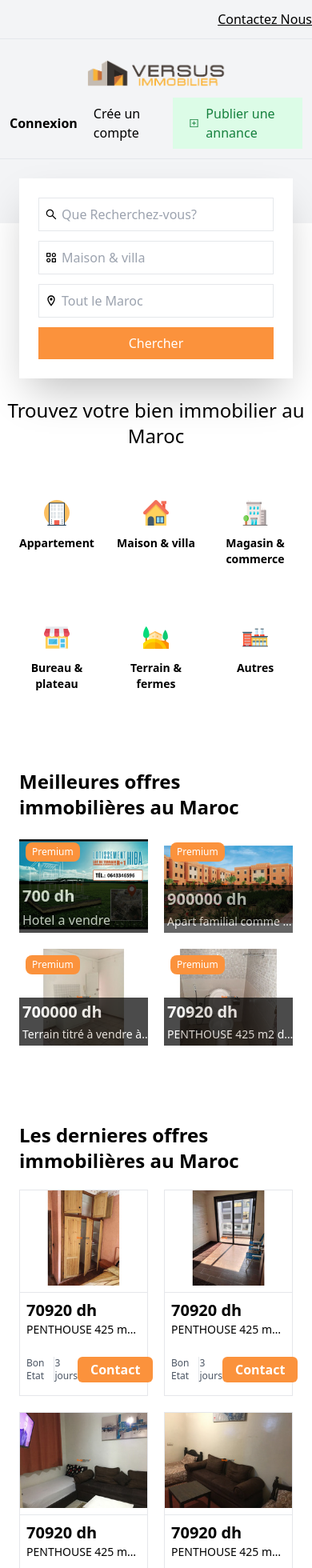
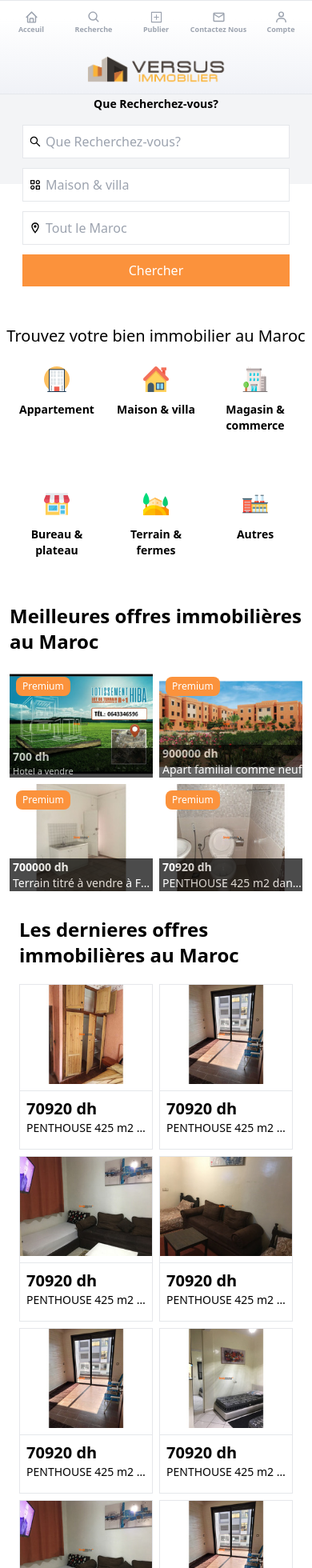
Before and after one commit to oussamataali97/immobilier, a React (Create React App) app: page / in a window 390 px wide. Shown: the top 1960 px of the page at 80% size. Built offline with nearby package versions, Linux system fonts and the light colour scheme.

Commit message:
make header responsive

```diff
--- a/src/components/Categories.js
+++ b/src/components/Categories.js
@@ -18,8 +18,8 @@ const Categories = () => {
 
   return (
     <div className='max-w-5xl mx-auto pt-6'>
-      <p className='text-center font-normal text-2xl'>Trouvez votre bien immobilier au Maroc</p>
-      <div className="flex flex-wrap justify-center text-center gap-6 py-10">
+      <p className='text-center font-normal text-xl md:text-2xl'>Trouvez votre bien immobilier au Maroc</p>
+      <div className="flex flex-wrap justify-center text-center gap-6 py-0 md:py-10">
         <div className="flex boxsw flex-col items-center hover:shadow-2xl hover:bg-gray-100 rounded-md text-sm w-[100px] py-6  ">
           <img src={pic1} alt="" className='w-8' />
           <p className="mt-3 font-semibold  ">Appartement</p>
--- a/src/components/Header.js
+++ b/src/components/Header.js
@@ -2,15 +2,17 @@ import React from 'react'
 import logo from './../assets/logo.png'
 import {AiOutlinePlusSquare} from 'react-icons/ai'
 import { Link } from 'react-router-dom'
+import { BiHome, BiPlus, BiSearch, BiSolidPlusSquare, BiUser } from 'react-icons/bi'
+import { MdEmail, MdOutlineEmail } from 'react-icons/md'
 
 const Header = () => {
   return (
     <div className='bg-gray-100  '>
-      <div className="max-w-5xl mx-auto pb-20 relative">
+      <div className="max-w-5xl mx-auto pb-[7rem] md:pb-20 relative">
 
 
-      <p className='text-right py-3 hover:underline cursor-pointer'>Contactez Nous</p>
-      <div className="px-3 flex flex-col md:flex-row justify-between items-center border-y-[1px] py-3">
+      <p className='text-right font-light py-3 hover:underline cursor-pointer hidden md:block'>Contactez Nous</p>
+      <div className="px-3 hidden md:flex flex-col md:flex-row justify-between items-center border-y-[1px] py-3">
         <Link to="/"> <img src={logo} alt="" className=' w-44 py-3 md:py-0'/></Link>
         <ul className='flex items-center space-x-5'>
           <li className='font-bold cursor-pointer hover:text-orange-400'>Connexion</li>
@@ -19,6 +21,24 @@ const Header = () => {
         </ul>
       </div>
 
+      <div className=" heaad  flex md:hidden flex-col md:flex-row justify-between items-center border-y-[1px] ">
+      <ul className='flex w-full '>
+          <li className='py-3 cursor-pointer text-[9px] flex-1 font-bold text-gray-400 hover:text-orange-400 flex flex-col items-center  justify-center'><BiHome size={17}/> Acceuil</li>
+          <li className='py-3 cursor-pointer text-[9px] flex-1 font-bold text-gray-400 hover:text-orange-400 flex flex-col items-center  justify-center'><BiSearch size={17}/> Recherche</li>
+
+          <li className='py-3 cursor-pointer text-[9px] flex-1 font-bold text-gray-400 hover:text-orange-400 flex flex-col items-center  justify-center'><AiOutlinePlusSquare size={17}/> Publier</li>
+
+          <li className='py-3 cursor-pointer text-[9px] flex-1 font-bold text-gray-400 hover:text-orange-400 flex flex-col items-center  justify-center'><MdOutlineEmail size={17}/> Contactez Nous</li>
+
+          <li className='py-3 cursor-pointer text-[9px] flex-1 font-bold text-gray-400 hover:text-orange-400 flex flex-col items-center  justify-center'><BiUser size={17}/> Compte</li>
+
+        </ul>
+
+        <Link to="/"> <img src={logo} alt="" className=' w-44 py-3 md:py-0'/></Link>
+
+      </div>
+
+
       </div>
     </div>
   )
--- a/src/components/LastOfffers.js
+++ b/src/components/LastOfffers.js
@@ -10,9 +10,9 @@ import image3 from '../assets/29532_thumbnail.jpg'
 import image4 from '../assets/29533_thumbnail.jpg'
 const LastOfffers = () => {
   return (
-    <div className='contain px-6 mt-16'>
+    <div className='contain px-6 md:mt-16'>
     <p className='text-2xl font-bold py-5'>Les dernieres offres immobilières au Maroc</p>
-    <div className="grid  md:grid-cols-3 grid-cols-2 lg:grid-cols-4 gap-5">
+    <div className="grid  md:grid-cols-3 grid-cols-2 lg:grid-cols-4 gap-2">
 
     <div className="flex flex-col justify-between border lg:min-w-[250px] ">
       <img src={image1} alt="" />
@@ -20,10 +20,10 @@ const LastOfffers = () => {
         <li className='  text-xl font-bold '>70920 dh</li>
         <li className=' break-words overflow-hidden w-full text-ellipsis whitespace-nowrap text-sm'>PENTHOUSE 425 m2 dans Résidence surveillée</li>
       </ul>
-      <ul className=' p-2 mb-2 flex justify-between items-center'>
+      <ul className=' p-2 mb-2 md:flex justify-between items-center hidden'>
         <li className='border-r-[1px] pr-3 text-gray-600 text-xs'>Bon Etat</li>
         <li className='text-gray-600 text-xs'>3 jours</li>
-        <li className='bg-orange-400 px-4 rounded-md text-white font-semibold  py-1'>Contact</li>
+        <li className='bg-orange-400 md:px-4  rounded-md text-white font-semibold   py-1'>Contact</li>
       </ul>
     </div>
     <div className="flex flex-col justify-between border lg:min-w-[250px] ">
@@ -32,10 +32,10 @@ const LastOfffers = () => {
         <li className='  text-xl font-bold '>70920 dh</li>
         <li className=' break-words overflow-hidden w-full text-ellipsis whitespace-nowrap text-sm'>PENTHOUSE 425 m2 dans Résidence surveillée</li>
       </ul>
-      <ul className=' p-2 mb-2 flex justify-between items-center'>
+      <ul className=' p-2 mb-2 md:flex justify-between items-center hidden'>
         <li className='border-r-[1px] pr-3 text-gray-600 text-xs'>Bon Etat</li>
         <li className='text-gray-600 text-xs'>3 jours</li>
-        <li className='bg-orange-400 px-4 rounded-md text-white font-semibold  py-1'>Contact</li>
+        <li className='bg-orange-400 md:px-4  rounded-md text-white font-semibold   py-1'>Contact</li>
       </ul>
     </div>    <div className="flex flex-col justify-between border lg:min-w-[250px] ">
       <img src={image3} alt="" />
@@ -43,10 +43,10 @@ const LastOfffers = () => {
         <li className='  text-xl font-bold '>70920 dh</li>
         <li className=' break-words overflow-hidden w-full text-ellipsis whitespace-nowrap text-sm'>PENTHOUSE 425 m2 dans Résidence surveillée</li>
       </ul>
-      <ul className=' p-2 mb-2 flex justify-between items-center'>
+      <ul className=' p-2 mb-2 md:flex justify-between items-center hidden'>
         <li className='border-r-[1px] pr-3 text-gray-600 text-xs'>Bon Etat</li>
         <li className='text-gray-600 text-xs'>3 jours</li>
-        <li className='bg-orange-400 px-4 rounded-md text-white font-semibold  py-1'>Contact</li>
+        <li className='bg-orange-400 md:px-4  rounded-md text-white font-semibold   py-1'>Contact</li>
       </ul>
     </div>    <div className="flex flex-col justify-between border lg:min-w-[250px] ">
       <img src={image4} alt="" />
@@ -54,10 +54,10 @@ const LastOfffers = () => {
         <li className='  text-xl font-bold '>70920 dh</li>
         <li className=' break-words overflow-hidden w-full text-ellipsis whitespace-nowrap text-sm'>PENTHOUSE 425 m2 dans Résidence surveillée</li>
       </ul>
-      <ul className=' p-2 mb-2 flex justify-between items-center'>
+      <ul className=' p-2 mb-2 md:flex justify-between items-center hidden'>
         <li className='border-r-[1px] pr-3 text-gray-600 text-xs'>Bon Etat</li>
         <li className='text-gray-600 text-xs'>3 jours</li>
-        <li className='bg-orange-400 px-4 rounded-md text-white font-semibold  py-1'>Contact</li>
+        <li className='bg-orange-400 md:px-4  rounded-md text-white font-semibold   py-1'>Contact</li>
       </ul>
     </div>    <div className="flex flex-col justify-between border lg:min-w-[250px] ">
       <img src={image} alt="" />
@@ -65,10 +65,10 @@ const LastOfffers = () => {
         <li className='  text-xl font-bold '>70920 dh</li>
         <li className=' break-words overflow-hidden w-full text-ellipsis whitespace-nowrap text-sm'>PENTHOUSE 425 m2 dans Résidence surveillée</li>
       </ul>
-      <ul className=' p-2 mb-2 flex justify-between items-center'>
+      <ul className=' p-2 mb-2 md:flex justify-between items-center hidden'>
         <li className='border-r-[1px] pr-3 text-gray-600 text-xs'>Bon Etat</li>
         <li className='text-gray-600 text-xs'>3 jours</li>
-        <li className='bg-orange-400 px-4 rounded-md text-white font-semibold  py-1'>Contact</li>
+        <li className='bg-orange-400 md:px-4  rounded-md text-white font-semibold   py-1'>Contact</li>
       </ul>
     </div>    <div className="flex flex-col justify-between border lg:min-w-[250px] ">
       <img src={image2} alt="" />
@@ -76,10 +76,10 @@ const LastOfffers = () => {
         <li className='  text-xl font-bold '>70920 dh</li>
         <li className=' break-words overflow-hidden w-full text-ellipsis whitespace-nowrap text-sm'>PENTHOUSE 425 m2 dans Résidence surveillée</li>
       </ul>
-      <ul className=' p-2 mb-2 flex justify-between items-center'>
+      <ul className=' p-2 mb-2 md:flex justify-between items-center hidden'>
         <li className='border-r-[1px] pr-3 text-gray-600 text-xs'>Bon Etat</li>
         <li className='text-gray-600 text-xs'>3 jours</li>
-        <li className='bg-orange-400 px-4 rounded-md text-white font-semibold  py-1'>Contact</li>
+        <li className='bg-orange-400 md:px-4  rounded-md text-white font-semibold   py-1'>Contact</li>
       </ul>
     </div>    <div className="flex flex-col justify-between border lg:min-w-[250px] ">
       <img src={image3} alt="" />
@@ -87,10 +87,10 @@ const LastOfffers = () => {
         <li className='  text-xl font-bold '>70920 dh</li>
         <li className=' break-words overflow-hidden w-full text-ellipsis whitespace-nowrap text-sm'>PENTHOUSE 425 m2 dans Résidence surveillée</li>
       </ul>
-      <ul className=' p-2 mb-2 flex justify-between items-center'>
+      <ul className=' p-2 mb-2 md:flex justify-between items-center hidden'>
         <li className='border-r-[1px] pr-3 text-gray-600 text-xs'>Bon Etat</li>
         <li className='text-gray-600 text-xs'>3 jours</li>
-        <li className='bg-orange-400 px-4 rounded-md text-white font-semibold  py-1'>Contact</li>
+        <li className='bg-orange-400 md:px-4  rounded-md text-white font-semibold   py-1'>Contact</li>
       </ul>
     </div>    <div className="flex flex-col justify-between border lg:min-w-[250px] ">
       <img src={image} alt="" />
@@ -98,10 +98,10 @@ const LastOfffers = () => {
         <li className='  text-xl font-bold '>70920 dh</li>
         <li className=' break-words overflow-hidden w-full text-ellipsis whitespace-nowrap text-sm'>PENTHOUSE 425 m2 dans Résidence surveillée</li>
       </ul>
-      <ul className=' p-2 mb-2 flex justify-between items-center'>
+      <ul className=' p-2 mb-2 md:flex justify-between items-center hidden'>
         <li className='border-r-[1px] pr-3 text-gray-600 text-xs'>Bon Etat</li>
         <li className='text-gray-600 text-xs'>3 jours</li>
-        <li className='bg-orange-400 px-4 rounded-md text-white font-semibold  py-1'>Contact</li>
+        <li className='bg-orange-400 md:px-4  rounded-md text-white font-semibold   py-1'>Contact</li>
       </ul>
     </div>
 
--- a/src/components/MeilleurOffres.js
+++ b/src/components/MeilleurOffres.js
@@ -8,39 +8,39 @@ import image4 from '../assets/29529_thumbnail.jpg'
 
 const MeilleurOffres = () => {
   return (
-    <div className='px-6 contain p-3'>
+    <div className='px-3 contain p-3'>
       <p className='text-2xl font-bold py-5'>Meilleures offres immobilières au Maroc</p>
-      <div className="grid  md:grid-cols-3 grid-cols-2 lg:grid-cols-4 gap-5">
+      <div className="grid  md:grid-cols-3 grid-cols-2 lg:grid-cols-4 gap-2">
       <div className="flex flex-col justify-between relative">
         <img src={image} alt="" />
         <p className='m-2 bg-orange-400 text-white px-2 py-1 text-xs w-fit rounded-lg absolute top-0 left-0'>Premium</p>
         <ul className=' text-white bg-black absolute bottom-0 left-0 right-0 opacity-70'>
-          <li className=' m-1 text-xl font-bold '>700 dh</li>
-          <li className='m-1'>Hotel a vendre</li>
+          <li className=' mx-1 md:text-xl text-[14px] font-bold '>700 dh</li>
+          <li className='mx-1 text-[11px] md:text-[16px] '>Hotel a vendre</li>
         </ul>
       </div>
       <div className="flex flex-col justify-between relative">
         <img src={image2} alt="" />
         <p className='m-2 bg-orange-400 text-white px-2 py-1 text-xs w-fit rounded-lg absolute top-0 left-0'>Premium</p>
         <ul className=' text-white bg-black absolute bottom-0 left-0 right-0 opacity-60'>
-          <li className=' m-1 text-xl font-bold '>900000 dh</li>
-          <li className='m-1 break-words overflow-hidden w-full text-ellipsis whitespace-nowrap text-sm'>Apart familial comme neuf</li>
+          <li className=' mx-1 md:text-xl text-[14px] font-bold '>900000 dh</li>
+          <li className='mx-1 text-[11px] md:text-[16px] break-words overflow-hidden w-full text-ellipsis whitespace-nowrap text-sm'>Apart familial comme neuf</li>
         </ul>
       </div>
       <div className="flex flex-col justify-between relative">
         <img src={image3} alt="" />
         <p className='m-2 bg-orange-400 text-white  px-2 py-1 text-xs w-fit rounded-lg absolute top-0 left-0'>Premium</p>
         <ul className=' text-white bg-black absolute bottom-0 left-0 right-0 opacity-70'>
-          <li className=' m-1 text-xl font-bold '>700000 dh</li>
-          <li className='m-1 break-words overflow-hidden w-full text-ellipsis whitespace-nowrap text-sm'>Terrain titré à vendre à Fés à coté du Palais Royal</li>
+          <li className=' mx-1 md:text-xl text-[14px] font-bold '>700000 dh</li>
+          <li className='mx-1 text-[11px] md:text-[16px] break-words overflow-hidden w-full text-ellipsis whitespace-nowrap text-sm'>Terrain titré à vendre à Fés à coté du Palais Royal</li>
         </ul>
       </div>
       <div className="flex flex-col justify-between relative">
         <img src={image4} alt="" />
         <p className='m-2 bg-orange-400 text-white  px-2 py-1 text-xs w-fit rounded-lg absolute top-0 left-0'>Premium</p>
         <ul className=' text-white bg-black absolute bottom-0 left-0 right-0 opacity-70'>
-          <li className=' m-1 text-xl font-bold '>70920 dh</li>
-          <li className='m-1 break-words overflow-hidden w-full text-ellipsis whitespace-nowrap text-sm'>PENTHOUSE 425 m2 dans Résidence surveillée</li>
+          <li className=' mx-1 md:text-xl text-[14px] font-bold '>70920 dh</li>
+          <li className='mx-1 text-[11px] md:text-[16px] break-words overflow-hidden w-full text-ellipsis whitespace-nowrap text-sm'>PENTHOUSE 425 m2 dans Résidence surveillée</li>
         </ul>
       </div>
 
--- a/src/components/Search.js
+++ b/src/components/Search.js
@@ -20,9 +20,9 @@ setAcctive(false)
   }
 
   return (
-    <div className='flex  flex-col md:flex-row gap-3 bg-white p-6 max-w-5xl md:mx-auto shadow-2xl mx-6 -mt-14'>
+    <div className='flex  flex-col md:flex-row gap-3 md:bg-white  p-6 max-w-5xl md:mx-auto md:shadow-2xl mx-1 -mt-[150px] md:-mt-14'>
       <div className="input-group flex-1 flex flex-col ">
-        <label className='font-bold text-sm hidden md:block' htmlFor="search">Que Recherchez-vous?</label>
+        <label className='font-bold text-sm text-center md:text-left py-4 md:py-0' htmlFor="search">Que Recherchez-vous?</label>
         <div className="relative flex items-center ">
         <AiOutlineSearch className='absolute ml-2'/>
         <input type="text" className='border pl-7 p-2 w-full' placeholder='Que Recherchez-vous?' id='search' name='search'/>
--- a/src/index.css
+++ b/src/index.css
@@ -36,6 +36,10 @@ transition: ease-in 0.2s;
 
 .contain{
     @apply max-w-5xl mx-auto
+}
+
+.heaad{
+    background: linear-gradient(to bottom,#fff 20%,#f0f2f7 100%);
 }
 
 .box{
```
Also changed, not shown: src/components/JoinUs.js (+5 -5 lines).
